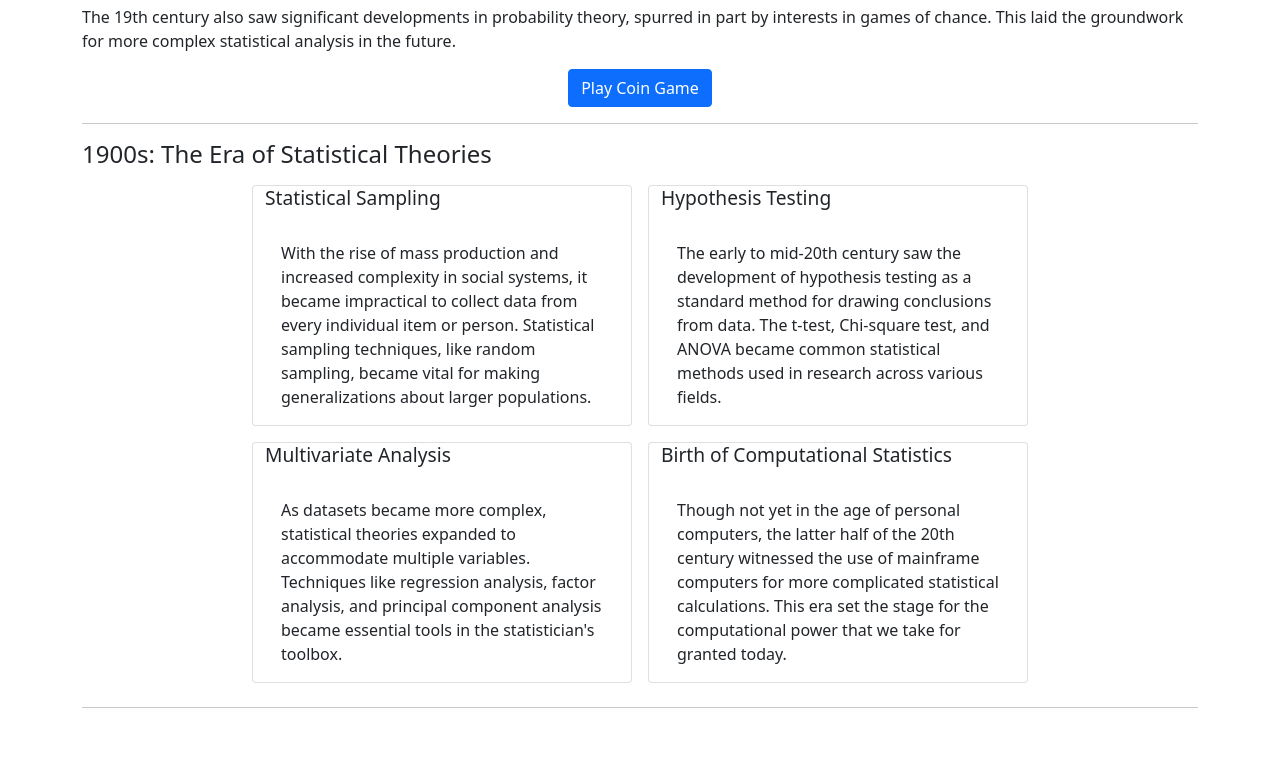
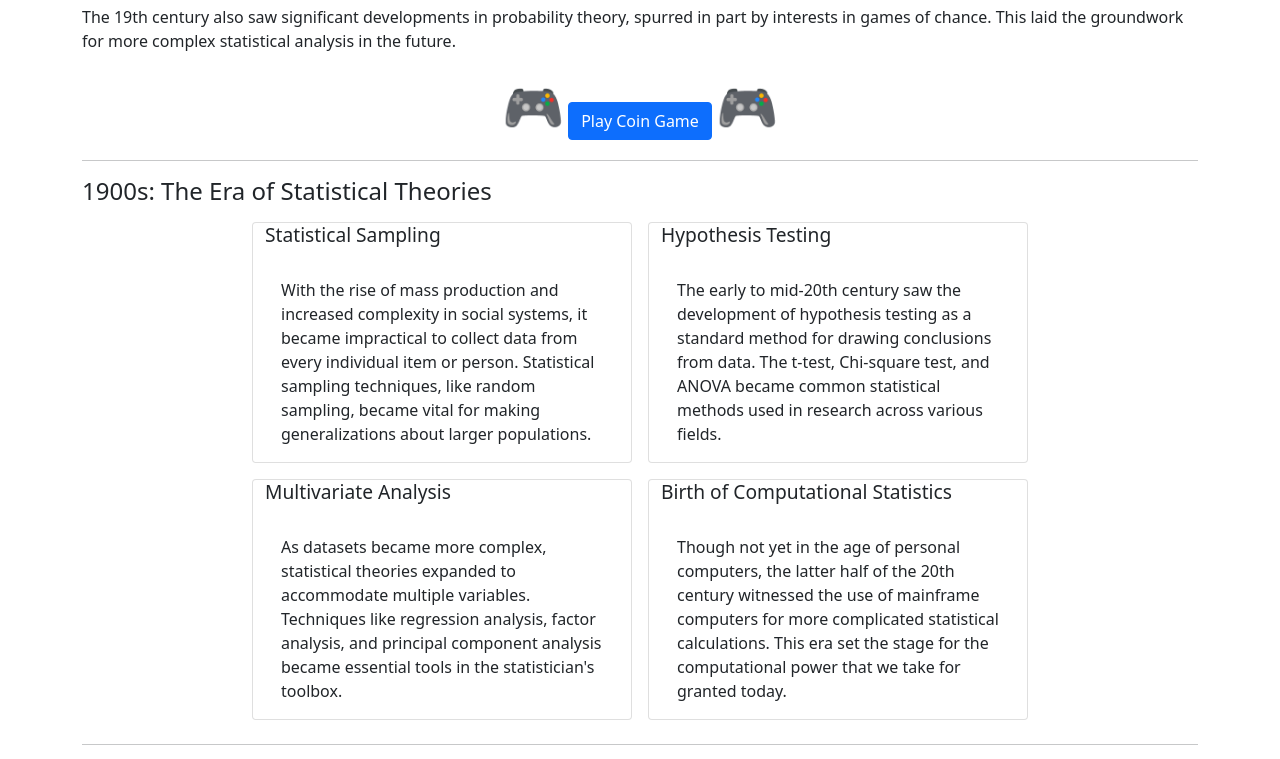
Before and after one commit to mike-angeloh/advancedhtml, a plain HTML site: page Module1/early_analysis.html in a window 1280 px wide. Shown: the part 1258-2017 px from the top of the page. Before the commit the page ends 1982 px from the top, so only its background shows below. Drawn offline with nearby package versions, Linux system fonts and the light colour scheme.

Commit message:
Added Video Game Emojis to Games

```diff
--- a/Module1/early_analysis.html
+++ b/Module1/early_analysis.html
@@ -143,7 +143,9 @@
           groundwork for more complex statistical analysis in the future.
         </p>
         <center>
+          <span style="font-size: 50px;">🎮</span>
           <a href="coingame.html" class="btn btn-primary">Play Coin Game</a>
+          <span style="font-size: 50px;">🎮</span>
         </center>
 
       </section>
```
Also changed, not shown: Module2/The_Importance_of_Data_Quality_in_Analytics.html (+2 -0 lines), Module2/The_Trade-off_Between_Data_Accuracy_and_Speed.html (+2 -0 lines).
